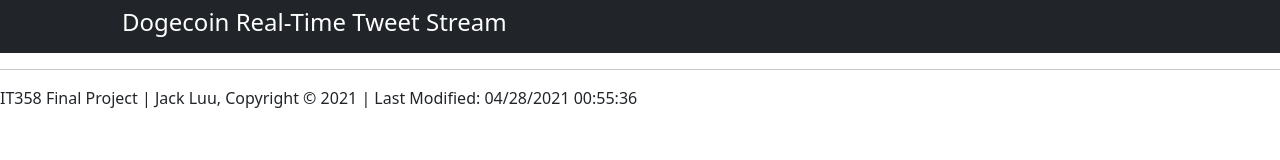
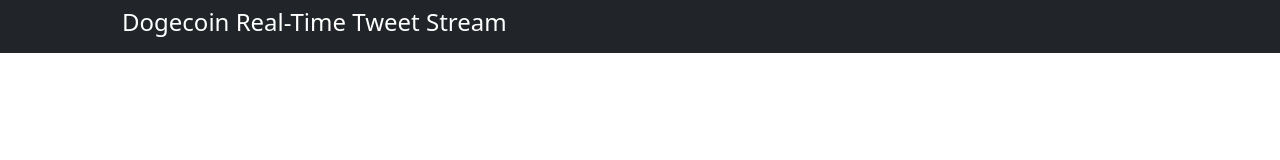
Before and after one commit to jackluucoding/streamtweets, a website: page client/index.html in a window 1280 px wide. Drawn offline with nearby package versions, Linux system fonts and the light colour scheme; no server answers.

Commit message:
Rmove Footer

```diff
--- a/client/index.html
+++ b/client/index.html
@@ -93,14 +93,5 @@
       })
     </script>
   </body>
-  <footer>
-    <hr />
-    <p>
-      IT358 Final Project | Jack Luu, Copyright &copy; 2021
 
-      <script>
-        document.write("| Last Modified: " + document.lastModified);
-      </script>
-    </p>
-  </footer>
 </html>
```
